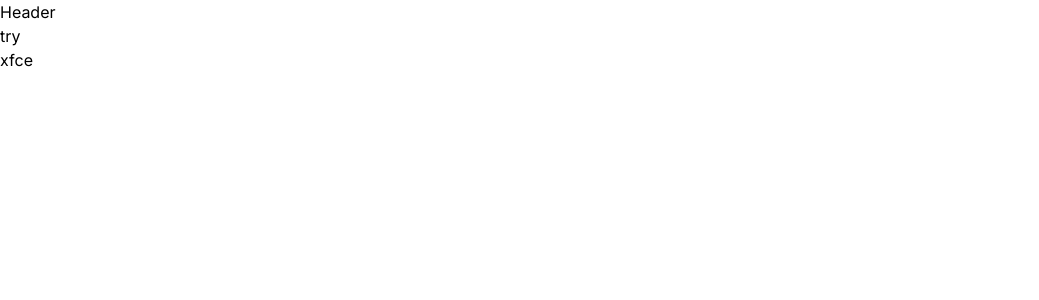
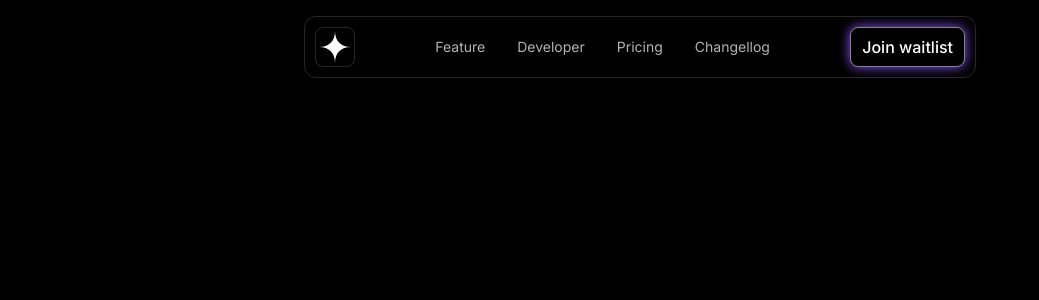
Before and after one commit to Askebir/AI-landing-page-Next.js-, a Next.js app: page / in a window 1280 px wide. Shown: the top 300 px of the page, without its empty margins (0-1039 px from the left). Built offline with nearby package versions, Linux system fonts and the light colour scheme.

Commit message:
header of the page

```diff
--- a/package.json
+++ b/package.json
@@ -12,6 +12,7 @@
     "@dotlottie/react-player": "^1.6.19",
     "@lottiefiles/dotlottie-react": "^0.7.2",
     "framer-motion": "^11.3.2",
+    "lucide-react": "^1.8.0",
     "next": "14.2.5",
     "react": "^18",
     "react-dom": "^18",
--- a/src/app/layout.tsx
+++ b/src/app/layout.tsx
@@ -1,6 +1,7 @@
 import type { Metadata } from "next";
 import { Inter } from "next/font/google";
 import "./globals.css";
+import { twMerge } from "tailwind-merge";
 
 const inter = Inter({ subsets: ["latin"] });
 
@@ -16,7 +17,7 @@
 }>) {
   return (
     <html lang="en">
-      <body className={inter.className}>{children}</body>
+      <body className={twMerge(inter.className, "bg-black text-white" )}>{children}</body>
 
     </html>
   );
--- a/src/app/page.tsx
+++ b/src/app/page.tsx
@@ -4,8 +4,7 @@
   return (
     <div>
     <Header/>
-    <h1>try</h1>
-    <h2>xfce</h2>
+
     </div>
   )
 }
--- a/src/sections/Header.tsx
+++ b/src/sections/Header.tsx
@@ -1,3 +1,39 @@
+import LogoIcon from "@/assets/logo.svg";
+import MenuIon from "@/assets/icon-menu.svg"
+import { Menu } from "lucide-react";
+
+
 export const Header = () => {
-  return <header>Header</header>;
+  return <header className="py-4  border-b border-white/15 md:border-none " >
+    <div className="container" >
+      <div className="flex justify-between items-center md:border max-w-2xl mx-auto border-white/15 md:p-2.5 rounded-xl  " >
+        <div className="border h-10 w-10 rounded-lg inline-flex justify-center items-center border-white/15" >
+          <LogoIcon className="h-8 w-8" />
+        </div>
+      <div className="hidden md:block" >
+      <nav className="flex gap-8 text-sm " >
+          <a href="#" className=" text-white/70  hover:text-white transition" >Feature</a>
+          <a href="#" className=" text-white/70  hover:text-white transition"  >Developer</a>
+          <a href="#" className=" text-white/70  hover:text-white transition"  >Pricing</a>
+          <a href="#" className=" text-white/70  hover:text-white transition"  >Changellog</a>
+        </nav>
+
+      </div>
+        <div className="flex gap-4 items-center" >
+          <button className="relative py-2 px-3 rounded-lg font-medium te
+          xt-sm bg-gradient-to-b from-[#190d2e] to-[4a2208q] shadow-[0px_0px_12px_#8c54ff] "  >
+            <div className="absoute inset-0" >
+             <div className=" rounded-lg border border-white/20 absolute inset-0 [mask-image:linear-gradient(to_bottom, black, transparent)] " ></div>
+             <div className=" rounded-lg border absolute inset-0 border-white/40 [mask-image:linear-gradient(to_top, black, transparent)] " ></div>
+             <div className="absolute inset-0 shadow-[0_0_10px_rgb(140, 69,225,.7)_inset] rounded-lg" ></div>
+            </div>
+
+            Join waitlist</button>
+          <Menu className="md:hidden" />
+
+        </div>
+
+      </div>
+    </div>
+  </header>;
 };
```
Also changed, not shown: 1 other file (tests, documents, lock files or other folders).
